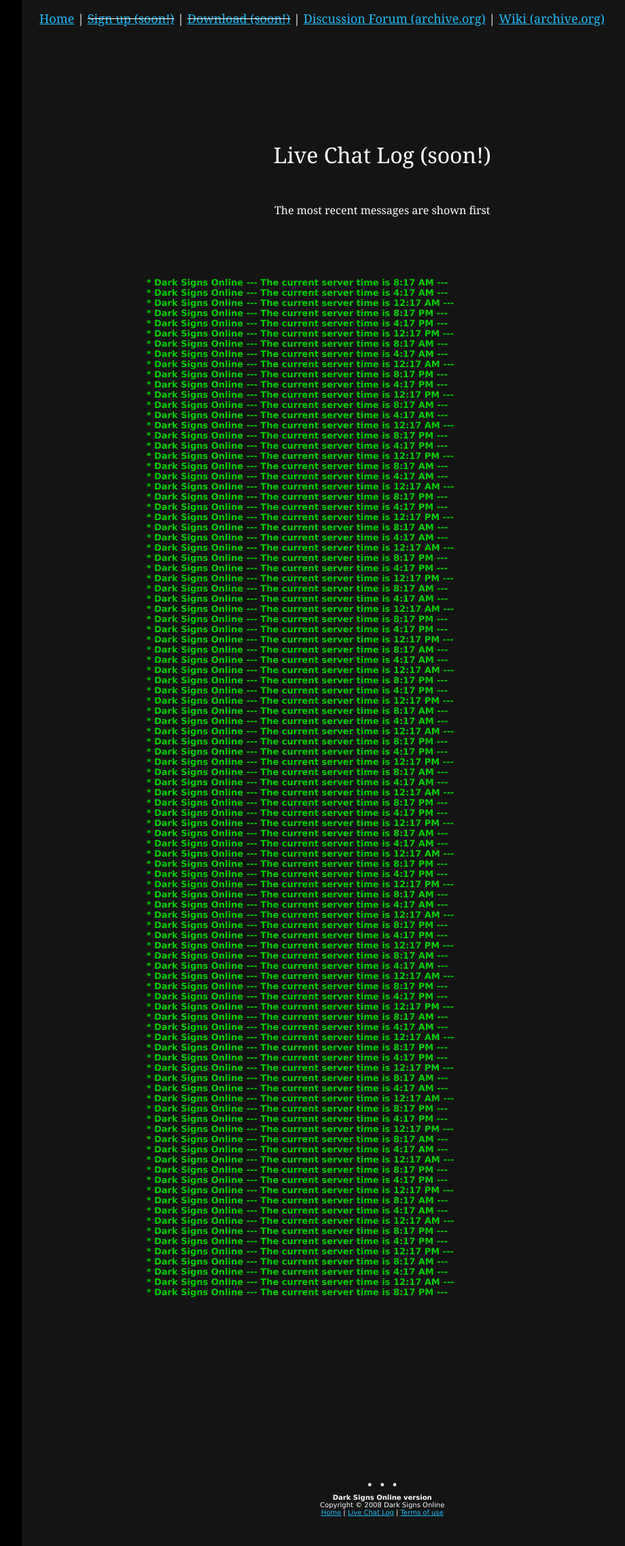
After one commit to Doridian/DarkSignsOnline, a PHP site: page /chatlog.php in a window 1280 px wide. The commit adds this page. Shown: the whole page at 68% size, without its empty margins (10-930 px from the left). Run offline with PHP 8.4, Linux system fonts and the light colour scheme; a stand-in replaces the project's code that opens the database connection.

Commit message:
Begin adding chatlog and termsofuse

```diff
--- a/server/_bottom.php
+++ b/server/_bottom.php
@@ -9,8 +9,7 @@
     Copyright &copy; 2008 Dark Signs Online<br />
     <a href="/index.php">Home</a>
     |
-    <a href="https://web.archive.org/web/20101231205551/http://www.darksignsonline.com/chatlog.php">Live Chat Log
-      (archive.org)</a>
+    <a href="/chatlog.php">Live Chat Log</a>
     |
     <a href="/termsofuse.php">Terms of use</a><br /><br /><br /><br /><br />
   </span>
--- /dev/null
+++ b/server/chatlog.php
@@ -0,0 +1,227 @@
+<?php require('_top.php'); ?>
+<br />
+<span class="style5"><br />
+
+    <p><br />
+        <font face="Georgia, Times New Roman, Times, serif" size="+3">Live Chat Log (soon!)</font><br />
+        <br />
+        <font face="Georgia, Times New Roman, Times, serif" size="3">The most recent messages are shown first</font>
+        <br />
+        <br />
+
+    <table width="700" border="0">
+        <tr>
+            <td>
+                <div align="left">
+                    <font face="verdana" size="2">
+                        <font color="#00CC00"><b>* Dark Signs Online --- The current server time is 8:17 AM ---</b>
+                        </font><br>
+                        <font color="#00CC00"><b>* Dark Signs Online --- The current server time is 4:17 AM ---</b>
+                        </font><br>
+                        <font color="#00CC00"><b>* Dark Signs Online --- The current server time is 12:17 AM ---</b>
+                        </font><br>
+                        <font color="#00CC00"><b>* Dark Signs Online --- The current server time is 8:17 PM ---</b>
+                        </font><br>
+                        <font color="#00CC00"><b>* Dark Signs Online --- The current server time is 4:17 PM ---</b>
+                        </font><br>
+                        <font color="#00CC00"><b>* Dark Signs Online --- The current server time is 12:17 PM ---</b>
+                        </font><br>
+                        <font color="#00CC00"><b>* Dark Signs Online --- The current server time is 8:17 AM ---</b>
+                        </font><br>
+                        <font color="#00CC00"><b>* Dark Signs Online --- The current server time is 4:17 AM ---</b>
+                        </font><br>
+                        <font color="#00CC00"><b>* Dark Signs Online --- The current server time is 12:17 AM ---</b>
+                        </font><br>
+                        <font color="#00CC00"><b>* Dark Signs Online --- The current server time is 8:17 PM ---</b>
+                        </font><br>
+                        <font color="#00CC00"><b>* Dark Signs Online --- The current server time is 4:17 PM ---</b>
+                        </font><br>
+                        <font color="#00CC00"><b>* Dark Signs Online --- The current server time is 12:17 PM ---</b>
+                        </font><br>
+                        <font color="#00CC00"><b>* Dark Signs Online --- The current server time is 8:17 AM ---</b>
+                        </font><br>
+                        <font color="#00CC00"><b>* Dark Signs Online --- The current server time is 4:17 AM ---</b>
+                        </font><br>
+                        <font color="#00CC00"><b>* Dark Signs Online --- The current server time is 12:17 AM ---</b>
+                        </font><br>
+                        <font color="#00CC00"><b>* Dark Signs Online --- The current server time is 8:17 PM ---</b>
+                        </font><br>
+                        <font color="#00CC00"><b>* Dark Signs Online --- The current server time is 4:17 PM ---</b>
+                        </font><br>
+                        <font color="#00CC00"><b>* Dark Signs Online --- The current server time is 12:17 PM ---</b>
+                        </font><br>
+                        <font color="#00CC00"><b>* Dark Signs Online --- The current server time is 8:17 AM ---</b>
+                        </font><br>
+                        <font color="#00CC00"><b>* Dark Signs Online --- The current server time is 4:17 AM ---</b>
+                        </font><br>
+                        <font color="#00CC00"><b>* Dark Signs Online --- The current server time is 12:17 AM ---</b>
+                        </font><br>
+                        <font color="#00CC00"><b>* Dark Signs Online --- The current server time is 8:17 PM ---</b>
+                        </font><br>
+                        <font color="#00CC00"><b>* Dark Signs Online --- The current server time is 4:17 PM ---</b>
+                        </font><br>
+                        <font color="#00CC00"><b>* Dark Signs Online --- The current server time is 12:17 PM ---</b>
+                        </font><br>
+                        <font color="#00CC00"><b>* Dark Signs Online --- The current server time is 8:17 AM ---</b>
+                        </font><br>
+                        <font color="#00CC00"><b>* Dark Signs Online --- The current server time is 4:17 AM ---</b>
+                        </font><br>
+                        <font color="#00CC00"><b>* Dark Signs Online --- The current server time is 12:17 AM ---</b>
+                        </font><br>
+                        <font color="#00CC00"><b>* Dark Signs Online --- The current server time is 8:17 PM ---</b>
+                        </font><br>
+                        <font color="#00CC00"><b>* Dark Signs Online --- The current server time is 4:17 PM ---</b>
+                        </font><br>
+                        <font color="#00CC00"><b>* Dark Signs Online --- The current server time is 12:17 PM ---</b>
+                        </font><br>
+                        <font color="#00CC00"><b>* Dark Signs Online --- The current server time is 8:17 AM ---</b>
+                        </font><br>
+                        <font color="#00CC00"><b>* Dark Signs Online --- The current server time is 4:17 AM ---</b>
+                        </font><br>
+                        <font color="#00CC00"><b>* Dark Signs Online --- The current server time is 12:17 AM ---</b>
+                        </font><br>
+                        <font color="#00CC00"><b>* Dark Signs Online --- The current server time is 8:17 PM ---</b>
+                        </font><br>
+                        <font color="#00CC00"><b>* Dark Signs Online --- The current server time is 4:17 PM ---</b>
+                        </font><br>
+                        <font color="#00CC00"><b>* Dark Signs Online --- The current server time is 12:17 PM ---</b>
+                        </font><br>
+                        <font color="#00CC00"><b>* Dark Signs Online --- The current server time is 8:17 AM ---</b>
+                        </font><br>
+                        <font color="#00CC00"><b>* Dark Signs Online --- The current server time is 4:17 AM ---</b>
+                        </font><br>
+                        <font color="#00CC00"><b>* Dark Signs Online --- The current server time is 12:17 AM ---</b>
+                        </font><br>
+                        <font color="#00CC00"><b>* Dark Signs Online --- The current server time is 8:17 PM ---</b>
+                        </font><br>
+                        <font color="#00CC00"><b>* Dark Signs Online --- The current server time is 4:17 PM ---</b>
+                        </font><br>
+                        <font color="#00CC00"><b>* Dark Signs Online --- The current server time is 12:17 PM ---</b>
+                        </font><br>
+                        <font color="#00CC00"><b>* Dark Signs Online --- The current server time is 8:17 AM ---</b>
+                        </font><br>
+                        <font color="#00CC00"><b>* Dark Signs Online --- The current server time is 4:17 AM ---</b>
+                        </font><br>
+                        <font color="#00CC00"><b>* Dark Signs Online --- The current server time is 12:17 AM ---</b>
+                        </font><br>
+                        <font color="#00CC00"><b>* Dark Signs Online --- The current server time is 8:17 PM ---</b>
+                        </font><br>
+                        <font color="#00CC00"><b>* Dark Signs Online --- The current server time is 4:17 PM ---</b>
+                        </font><br>
+                        <font color="#00CC00"><b>* Dark Signs Online --- The current server time is 12:17 PM ---</b>
+                        </font><br>
+                        <font color="#00CC00"><b>* Dark Signs Online --- The current server time is 8:17 AM ---</b>
+                        </font><br>
+                        <font color="#00CC00"><b>* Dark Signs Online --- The current server time is 4:17 AM ---</b>
+                        </font><br>
+                        <font color="#00CC00"><b>* Dark Signs Online --- The current server time is 12:17 AM ---</b>
+                        </font><br>
+                        <font color="#00CC00"><b>* Dark Signs Online --- The current server time is 8:17 PM ---</b>
+                        </font><br>
+                        <font color="#00CC00"><b>* Dark Signs Online --- The current server time is 4:17 PM ---</b>
+                        </font><br>
+                        <font color="#00CC00"><b>* Dark Signs Online --- The current server time is 12:17 PM ---</b>
+                        </font><br>
+                        <font color="#00CC00"><b>* Dark Signs Online --- The current server time is 8:17 AM ---</b>
+                        </font><br>
+                        <font color="#00CC00"><b>* Dark Signs Online --- The current server time is 4:17 AM ---</b>
+                        </font><br>
+                        <font color="#00CC00"><b>* Dark Signs Online --- The current server time is 12:17 AM ---</b>
+                        </font><br>
+                        <font color="#00CC00"><b>* Dark Signs Online --- The current server time is 8:17 PM ---</b>
+                        </font><br>
+                        <font color="#00CC00"><b>* Dark Signs Online --- The current server time is 4:17 PM ---</b>
+                        </font><br>
+                        <font color="#00CC00"><b>* Dark Signs Online --- The current server time is 12:17 PM ---</b>
+                        </font><br>
+                        <font color="#00CC00"><b>* Dark Signs Online --- The current server time is 8:17 AM ---</b>
+                        </font><br>
+                        <font color="#00CC00"><b>* Dark Signs Online --- The current server time is 4:17 AM ---</b>
+                        </font><br>
+                        <font color="#00CC00"><b>* Dark Signs Online --- The current server time is 12:17 AM ---</b>
+                        </font><br>
+                        <font color="#00CC00"><b>* Dark Signs Online --- The current server time is 8:17 PM ---</b>
+                        </font><br>
+                        <font color="#00CC00"><b>* Dark Signs Online --- The current server time is 4:17 PM ---</b>
+                        </font><br>
+                        <font color="#00CC00"><b>* Dark Signs Online --- The current server time is 12:17 PM ---</b>
+                        </font><br>
+                        <font color="#00CC00"><b>* Dark Signs Online --- The current server time is 8:17 AM ---</b>
+                        </font><br>
+                        <font color="#00CC00"><b>* Dark Signs Online --- The current server time is 4:17 AM ---</b>
+                        </font><br>
+                        <font color="#00CC00"><b>* Dark Signs Online --- The current server time is 12:17 AM ---</b>
+                        </font><br>
+                        <font color="#00CC00"><b>* Dark Signs Online --- The current server time is 8:17 PM ---</b>
+                        </font><br>
+                        <font color="#00CC00"><b>* Dark Signs Online --- The current server time is 4:17 PM ---</b>
+                        </font><br>
+                        <font color="#00CC00"><b>* Dark Signs Online --- The current server time is 12:17 PM ---</b>
+                        </font><br>
+                        <font color="#00CC00"><b>* Dark Signs Online --- The current server time is 8:17 AM ---</b>
+                        </font><br>
+                        <font color="#00CC00"><b>* Dark Signs Online --- The current server time is 4:17 AM ---</b>
+                        </font><br>
+                        <font color="#00CC00"><b>* Dark Signs Online --- The current server time is 12:17 AM ---</b>
+                        </font><br>
+                        <font color="#00CC00"><b>* Dark Signs Online --- The current server time is 8:17 PM ---</b>
+                        </font><br>
+                        <font color="#00CC00"><b>* Dark Signs Online --- The current server time is 4:17 PM ---</b>
+                        </font><br>
+                        <font color="#00CC00"><b>* Dark Signs Online --- The current server time is 12:17 PM ---</b>
+                        </font><br>
+                        <font color="#00CC00"><b>* Dark Signs Online --- The current server time is 8:17 AM ---</b>
+                        </font><br>
+                        <font color="#00CC00"><b>* Dark Signs Online --- The current server time is 4:17 AM ---</b>
+                        </font><br>
+                        <font color="#00CC00"><b>* Dark Signs Online --- The current server time is 12:17 AM ---</b>
+                        </font><br>
+                        <font color="#00CC00"><b>* Dark Signs Online --- The current server time is 8:17 PM ---</b>
+                        </font><br>
+                        <font color="#00CC00"><b>* Dark Signs Online --- The current server time is 4:17 PM ---</b>
+                        </font><br>
+                        <font color="#00CC00"><b>* Dark Signs Online --- The current server time is 12:17 PM ---</b>
+                        </font><br>
+                        <font color="#00CC00"><b>* Dark Signs Online --- The current server time is 8:17 AM ---</b>
+                        </font><br>
+                        <font color="#00CC00"><b>* Dark Signs Online --- The current server time is 4:17 AM ---</b>
+                        </font><br>
+                        <font color="#00CC00"><b>* Dark Signs Online --- The current server time is 12:17 AM ---</b>
+                        </font><br>
+                        <font color="#00CC00"><b>* Dark Signs Online --- The current server time is 8:17 PM ---</b>
+                        </font><br>
+                        <font color="#00CC00"><b>* Dark Signs Online --- The current server time is 4:17 PM ---</b>
+                        </font><br>
+                        <font color="#00CC00"><b>* Dark Signs Online --- The current server time is 12:17 PM ---</b>
+                        </font><br>
+                        <font color="#00CC00"><b>* Dark Signs Online --- The current server time is 8:17 AM ---</b>
+                        </font><br>
+                        <font color="#00CC00"><b>* Dark Signs Online --- The current server time is 4:17 AM ---</b>
+                        </font><br>
+                        <font color="#00CC00"><b>* Dark Signs Online --- The current server time is 12:17 AM ---</b>
+                        </font><br>
+                        <font color="#00CC00"><b>* Dark Signs Online --- The current server time is 8:17 PM ---</b>
+                        </font><br>
+                        <font color="#00CC00"><b>* Dark Signs Online --- The current server time is 4:17 PM ---</b>
+                        </font><br>
+                        <font color="#00CC00"><b>* Dark Signs Online --- The current server time is 12:17 PM ---</b>
+                        </font><br>
+                        <font color="#00CC00"><b>* Dark Signs Online --- The current server time is 8:17 AM ---</b>
+                        </font><br>
+                        <font color="#00CC00"><b>* Dark Signs Online --- The current server time is 4:17 AM ---</b>
+                        </font><br>
+                        <font color="#00CC00"><b>* Dark Signs Online --- The current server time is 12:17 AM ---</b>
+                        </font><br>
+                        <font color="#00CC00"><b>* Dark Signs Online --- The current server time is 8:17 PM ---</b>
+                        </font><br>
+                    </font>
+                </div>
+            </td>
+        </tr>
+    </table>
+    <br />
+    <br />
+    <br />
+    </p>
+</span>
+<?php require('_bottom.php'); ?>
```
Also changed, not shown: server/index.php (+41 -29 lines), server/termsofuse.php (renamed from termsofuse.php).
